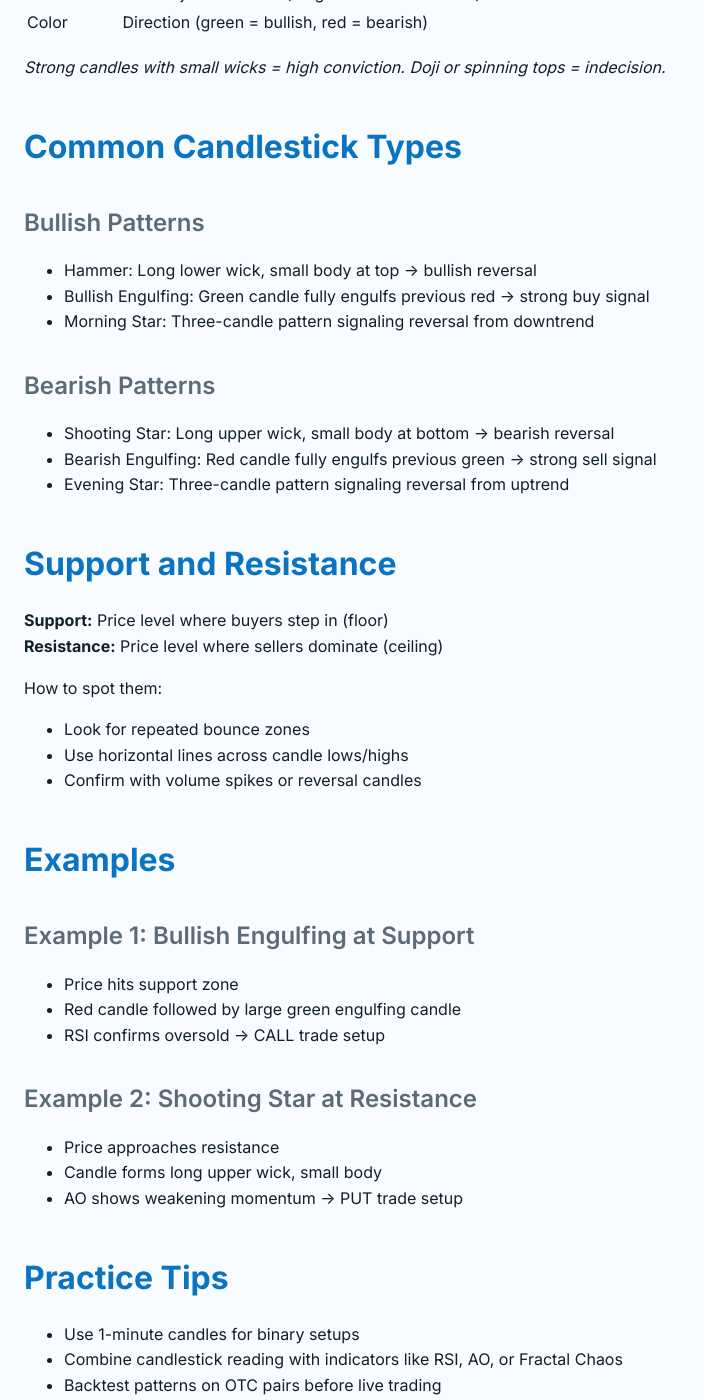
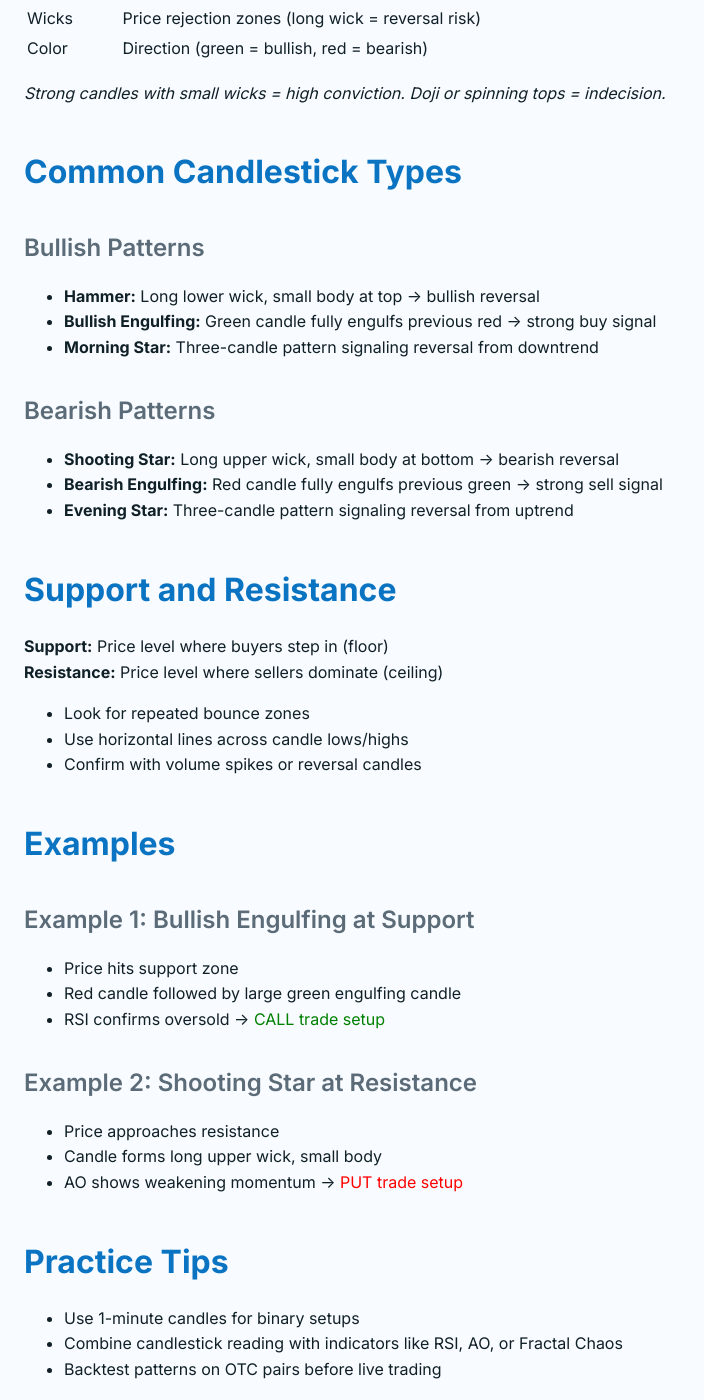
Before and after one commit to astromub/silver-umbrella, a Jekyll site: the page built from _posts/2025-11-08-candlestick-basics.md, in a window 1280 px wide and 1400 px high, scrolled down 1323 px. Shown: the whole window, without its empty margins (0-704 px from the left). Built offline with Jekyll 4.4.1, drawn with Linux system fonts in a browser that asks for light colours; comment, search, counter and statistics services are not loaded; some of the changed text lies outside the part shown.

Commit message:
Update 2025-11-08-candlestick-basics.md

```diff
--- a/_posts/2025-11-08-candlestick-basics.md
+++ b/_posts/2025-11-08-candlestick-basics.md
@@ -21,14 +22,14 @@ image: /images/coverlogo.png
   <li><strong>Low:</strong> Lowest price reached</li>
 </ul>
 
-<h3>Bullish Candle</h3>
+<h3 style="color:green;">Bullish Candle</h3>
 <ul>
   <li>Close &gt; Open</li>
   <li>Body is typically green</li>
   <li>Indicates upward momentum</li>
 </ul>
 
-<h3>Bearish Candle</h3>
+<h3 style="color:red;">Bearish Candle</h3>
 <ul>
   <li>Close &lt; Open</li>
   <li>Body is typically red</li>
@@ -63,22 +64,21 @@ image: /images/coverlogo.png
 <h2>Common Candlestick Types</h2>
 <h3>Bullish Patterns</h3>
 <ul>
-  <li>Hammer: Long lower wick, small body at top → bullish reversal</li>
-  <li>Bullish Engulfing: Green candle fully engulfs previous red → strong buy signal</li>
-  <li>Morning Star: Three-candle pattern signaling reversal from downtrend</li>
+  <li><strong>Hammer:</strong> Long lower wick, small body at top → bullish reversal</li>
+  <li><strong>Bullish Engulfing:</strong> Green candle fully engulfs previous red → strong buy signal</li>
+  <li><strong>Morning Star:</strong> Three-candle pattern signaling reversal from downtrend</li>
 </ul>
 
 <h3>Bearish Patterns</h3>
 <ul>
-  <li>Shooting Star: Long upper wick, small body at bottom → bearish reversal</li>
-  <li>Bearish Engulfing: Red candle fully engulfs previous green → strong sell signal</li>
-  <li>Evening Star: Three-candle pattern signaling reversal from uptrend</li>
+  <li><strong>Shooting Star:</strong> Long upper wick, small body at bottom → bearish reversal</li>
+  <li><strong>Bearish Engulfing:</strong> Red candle fully engulfs previous green → strong sell signal</li>
+  <li><strong>Evening Star:</strong> Three-candle pattern signaling reversal from uptrend</li>
 </ul>
 
 <h2>Support and Resistance</h2>
 <p><strong>Support:</strong> Price level where buyers step in (floor)<br>
 <strong>Resistance:</strong> Price level where sellers dominate (ceiling)</p>
-<p>How to spot them:</p>
 <ul>
   <li>Look for repeated bounce zones</li>
   <li>Use horizontal lines across candle lows/highs</li>
@@ -90,14 +90,14 @@ image: /images/coverlogo.png
 <ul>
   <li>Price hits support zone</li>
   <li>Red candle followed by large green engulfing candle</li>
-  <li>RSI confirms oversold → CALL trade setup</li>
+  <li>RSI confirms oversold → <span style="color:green;">CALL trade setup</span></li>
 </ul>
 
 <h3>Example 2: Shooting Star at Resistance</h3>
 <ul>
   <li>Price approaches resistance</li>
   <li>Candle forms long upper wick, small body</li>
-  <li>AO shows weakening momentum → PUT trade setup</li>
+  <li>AO shows weakening momentum → <span style="color:red;">PUT trade setup</span></li>
 </ul>
 
 <h2>Practice Tips</h2>
```
Also changed, not shown: other parts of _posts/2025-11-08-candlestick-basics.md (+5 -4 lines).
